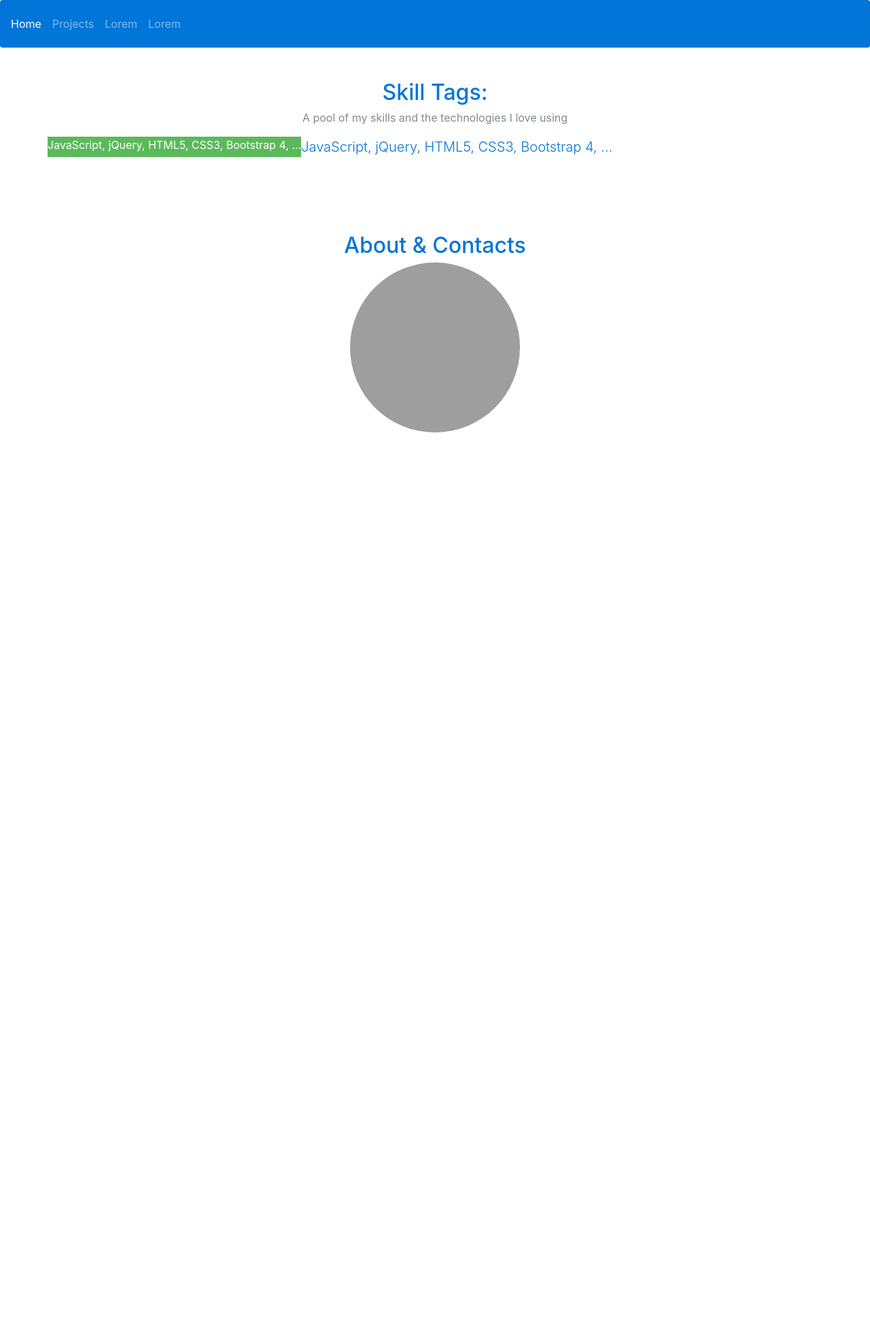
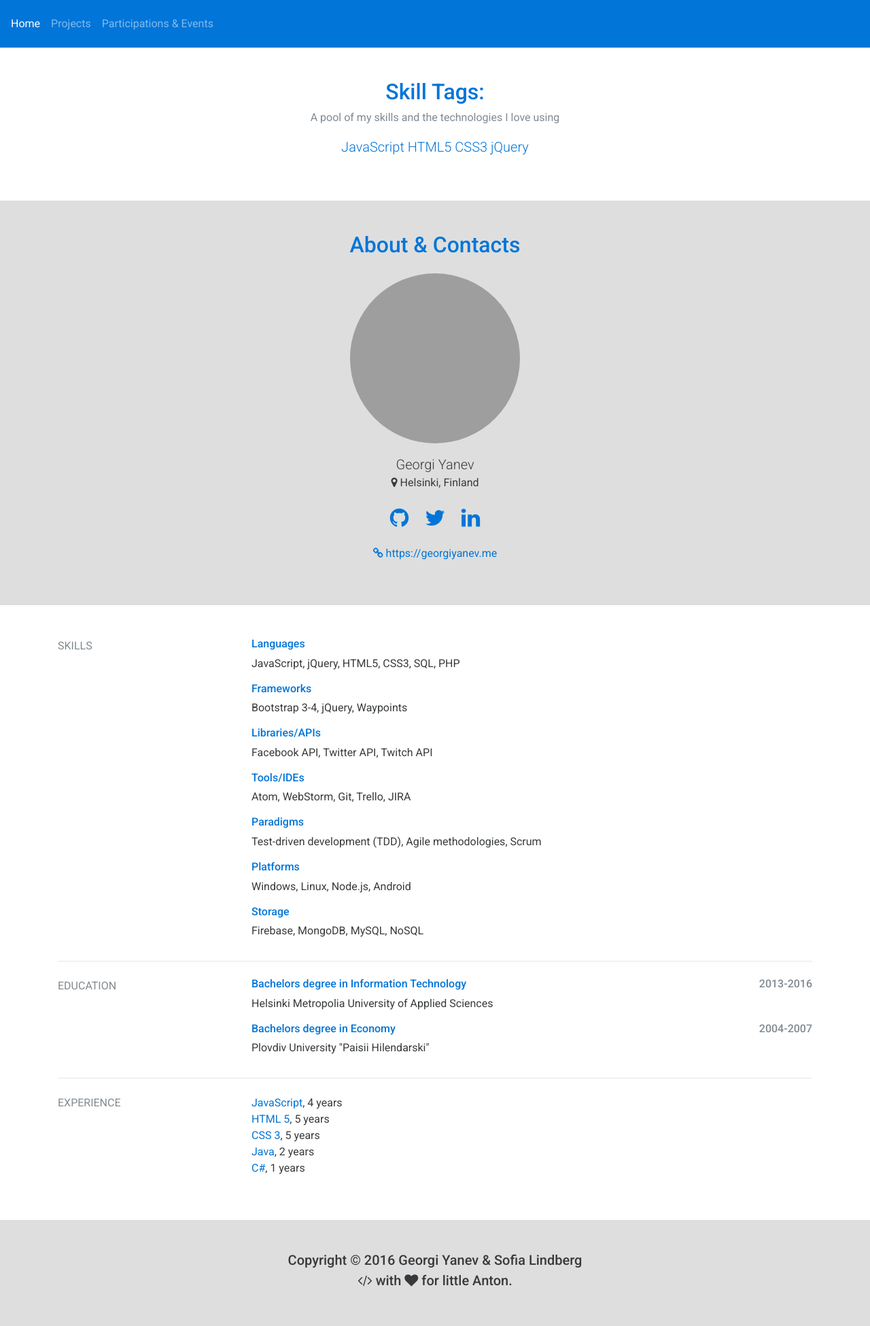
Before and after one commit to jumpalottahigh/www.georgi-yanev.com, a PHP site: page / in a window 1280 px wide. Shown: the whole page at 68% size. Before the commit the page ends 636 px from the top, so only its background shows below. Run offline with PHP 8.4, Linux system fonts and the light colour scheme; some libraries are stand-ins or nearby versions; grey boxes are pictures that could not be loaded.

Commit message:
add skills, education and update about section

```diff
--- a/assets/css/styles.css
+++ b/assets/css/styles.css
@@ -43,9 +43,32 @@ table {
 /*
 ** BOOTSTRAP 4 FLEX INDEX PAGE STYLES
 */
-
+/*All fonts Roboto*/
+* {
+  font-family: Roboto;
+}
+/*Reset navbar border radius*/
+.navbar {
+  border-radius: 0;
+}
+/*Circle avatar*/
 img.avatar {
   width: 250px;
   height: 250px;
   border-radius: 50%;
 }
+/*Bump up social icons*/
+.about .social {
+  font-size: 2rem;
+}
+
+/*
+** HELPERS
+*/
+.bg-gray {
+  background-color: #dedede!important;
+}
+
+.list-bullets-none {
+  list-style-type: none;
+}
--- /dev/null
+++ b/assets/js/app.js
@@ -0,0 +1,20 @@
+$(document).ready(function() {
+
+  //Init Skill tags
+  var skillTags = ["JavaScript", "HTML5", "CSS3", "jQuery"];
+
+  //Get all skill tags
+  var getSkillTags = function() {
+    var allTags = '';
+    //Gather all tags
+    for (var tag in skillTags) {
+      allTags += skillTags[tag] + ' ';
+    }
+
+    return allTags;
+  };
+
+  //Update Skill tags UI
+  $('#outputSkillTags').html(getSkillTags);
+
+});
--- a/index.html
+++ b/index.html
@@ -7,11 +7,9 @@
   <link rel="icon" href="favicon.ico?v=1.1">
   <!-- ROBOTO FONT -->
   <link rel="stylesheet" href="http://fonts.googleapis.com/css?family=Roboto:300,400,500,700" type="text/css">
-  <!-- MDL ICONS -->
-  <link rel="stylesheet" href="https://fonts.googleapis.com/icon?family=Material+Icons">
 
-  <!-- MDL STYLES -->
-  <!-- <link rel="stylesheet" href="https://code.getmdl.io/1.1.3/material.indigo-pink.min.css"> -->
+  <!-- Font Awesome -->
+  <link rel="stylesheet" href="https://maxcdn.bootstrapcdn.com/font-awesome/4.6.1/css/font-awesome.min.css">
 
   <!-- BOOTSTRAP 4 FLEX STYLES -->
   <link rel="stylesheet" href="assets/css/bootstrap.min.css">
@@ -51,10 +49,7 @@
           <a class="nav-link" href="projects.html">Projects</a>
         </li>
         <li class="nav-item">
-          <a class="nav-link" href="#">Lorem</a>
-        </li>
-        <li class="nav-item">
-          <a class="nav-link" href="#">Lorem</a>
+          <a class="nav-link" href="#">Participations &amp; Events</a>
         </li>
       </ul>
     </nav>
@@ -68,10 +63,7 @@
           <h2 class="text-primary">Skill Tags:</h2>
           <p class="text-muted">A pool of my skills and the technologies I love using</p>
           <div class="row">
-            <p class="bg-success">
-              JavaScript, jQuery, HTML5, CSS3, Bootstrap 4, ...
-            </p>
-            <p class="lead text-primary">
+            <p id="outputSkillTags" class="col-xs-12 lead text-primary">
               JavaScript, jQuery, HTML5, CSS3, Bootstrap 4, ...
             </p>
           </div>
@@ -82,26 +74,118 @@
   <!-- END SKILL TAGS -->
 
   <!-- ABOUT & CONTACTS -->
-  <section class="p-y-3">
+  <section class="p-y-3 about bg-gray">
     <div class="container text-xs-center">
       <div class="row">
         <div class="col-xs-12">
           <h2 class="text-primary">About &amp; Contacts</h2>
-          <img class="avatar" src="https://avatars3.githubusercontent.com/u/4155121?v=3&s=460" alt="Georgi Yanev Github avatar">
+          <img class="avatar m-y-1" src="https://avatars3.githubusercontent.com/u/4155121?v=3&s=460" alt="Georgi Yanev Github avatar">
+          <p class="lead m-b-0">Georgi Yanev</p>
+          <p><i class="fa fa-map-marker"></i> Helsinki, Finland</p>
+          <p class="social">
+            <a href="https://github.com/jumpalottahigh/" target="_blank"><i class="fa fa-github"></i></a>
+            <a href="https://www.twitter.com/jumpalottahigh/" target="_blank"><i class="fa fa-twitter m-x-1"></i></a>
+            <a href="https://www.linkedin.com/in/yanevgeorgi/" target="_blank"><i class="fa fa-linkedin"></i></a>
+          </p>
+          <p>
+            <a href="http://www.georgiyanev.me"><i class="fa fa-link"></i> https://georgiyanev.me</a>
+          </p>
         </div>
       </div>
     </div>
   </section>
   <!-- END ABOUT & CONTACTS -->
 
+  <!-- CV SECTION -->
+  <section class="p-y-3">
+    <div class="container">
+      <!-- SKILLS -->
+      <div class="row">
+        <div class="col-xs-3 text-muted text-uppercase">
+          Skills
+        </div>
+        <div class="col-xs-9">
+          <h6 class="text-primary">Languages</h6>
+          <p>JavaScript, jQuery, HTML5, CSS3, SQL, PHP</p>
+          <h6 class="text-primary">Frameworks</h6>
+          <p>Bootstrap 3-4, jQuery, Waypoints</p>
+          <h6 class="text-primary">Libraries/APIs</h6>
+          <p>Facebook API, Twitter API, Twitch API</p>
+          <h6 class="text-primary">Tools/IDEs</h6>
+          <p>Atom, WebStorm, Git, Trello, JIRA</p>
+          <h6 class="text-primary">Paradigms</h6>
+          <p>Test-driven development (TDD), Agile methodologies, Scrum</p>
+          <h6 class="text-primary">Platforms</h6>
+          <p>Windows, Linux, Node.js, Android</p>
+          <h6 class="text-primary">Storage</h6>
+          <p>Firebase, MongoDB, MySQL, NoSQL</p>
+        </div>
+      </div>
+      <!-- END SKILLS -->
+      <hr class="m-b-2">
+      <!-- EDUCATION -->
+      <div class="row">
+        <div class="col-xs-3 text-muted text-uppercase">
+          Education
+        </div>
+        <div class="col-xs-9">
+          <div class="row">
+            <div class="col-xs-9">
+              <h6 class="text-primary">Bachelors degree in Information Technology</h6>
+              <p>Helsinki Metropolia University of Applied Sciences</p>
+            </div>
+            <div class="col-xs-3 text-xs-right">
+              <h6 class="text-muted">2013-2016</h6>
+            </div>
+            <div class="col-xs-9">
+              <h6 class="text-primary">Bachelors degree in Economy</h6>
+              <p>Plovdiv University "Paisii Hilendarski"</p>
+            </div>
+            <div class="col-xs-3 text-xs-right">
+              <h6 class="text-muted">2004-2007</h6>
+            </div>
+          </div>
+        </div>
+      </div>
+      <!-- END EDUCATION -->
+      <hr class="m-b-2">
+      <!-- EXPERIENCE -->
+      <div class="row">
+        <div class="col-xs-3 text-muted text-uppercase">
+          Experience
+        </div>
+        <ul class="col-xs-9 list-bullets-none">
+          <li><span class="text-primary">JavaScript</span>, 4 years</li>
+          <li><span class="text-primary">HTML 5</span>, 5 years</li>
+          <li><span class="text-primary">CSS 3</span>, 5 years</li>
+          <li><span class="text-primary">Java</span>, 2 years</li>
+          <li><span class="text-primary">C#</span>, 1 years</li>
+        </ul>
+      </div>
+      <!-- END EXPERIENCE -->
+    </div>
+  </section>
+  <!-- END CV SECTION -->
+
+  <!-- FOOTER -->
+  <footer class="p-y-3 bg-gray">
+    <div class="container text-xs-center">
+      <div class="row">
+        <div class="col-xs-12">
+          <h5>Copyright &copy; 2016 Georgi Yanev &amp; Sofia Lindberg</h4>
+          <h5><i class="fa fa-code" aria-hidden="true"></i> with <i class="fa fa-heart" aria-hidden="true"></i> for little Anton.</h4>
+        </div>
+      </div>
+    </div>
+  </footer>
+  <!-- END FOOTER -->
+
+
   <!-- jQuery -->
-  <!-- <script src="https://code.jquery.com/jquery-2.1.4.min.js"></script> -->
+  <script src="https://code.jquery.com/jquery-2.1.4.min.js"></script>
 
-  <!-- MDL SCRIPT -->
-  <!-- <script defer src="https://code.getmdl.io/1.1.3/material.min.js"></script> -->
-
-  <!-- BOOTSTRAP 4 FLEX SCRIPT -->
-  <!-- <script src="assets/js/bootstrap.min.js"></script> -->
+  <!-- APP SCRIPT -->
+  <script src="assets/js/app.js"></script>
 </body>
 
 </html>
--- a/projects.html
+++ b/projects.html
@@ -38,7 +38,7 @@
     <header class="mdl-layout__header">
       <div class="mdl-layout__header-row">
         <!-- Title -->
-        <span class="mdl-layout-title">Georgi Yanev</span>
+        <span class="mdl-layout-title"><a href="index.html" style="text-decoration: none; color: #000;">Georgi Yanev</a></span>
         <!-- Add spacer, to align navigation to the right -->
         <div class="mdl-layout-spacer"></div>
         <!-- Navigation. We hide it in small screens. -->
@@ -1000,7 +1000,7 @@
       </div>
     </main>
   </div>
-  <script src="assets/js/logic.js"></script>
+  <script src="assets/js/projects-logic.js"></script>
 </body>
 
 </html>
```
Also changed, not shown: assets/js/projects-logic.js (renamed from assets/js/logic.js).
